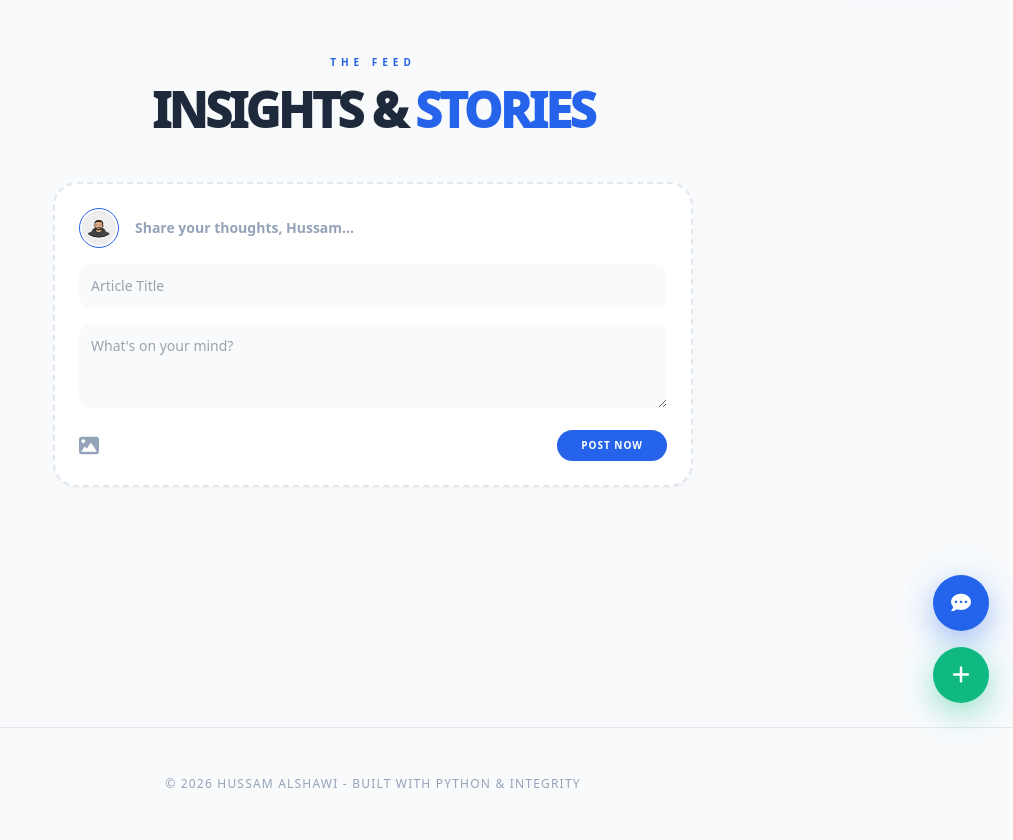
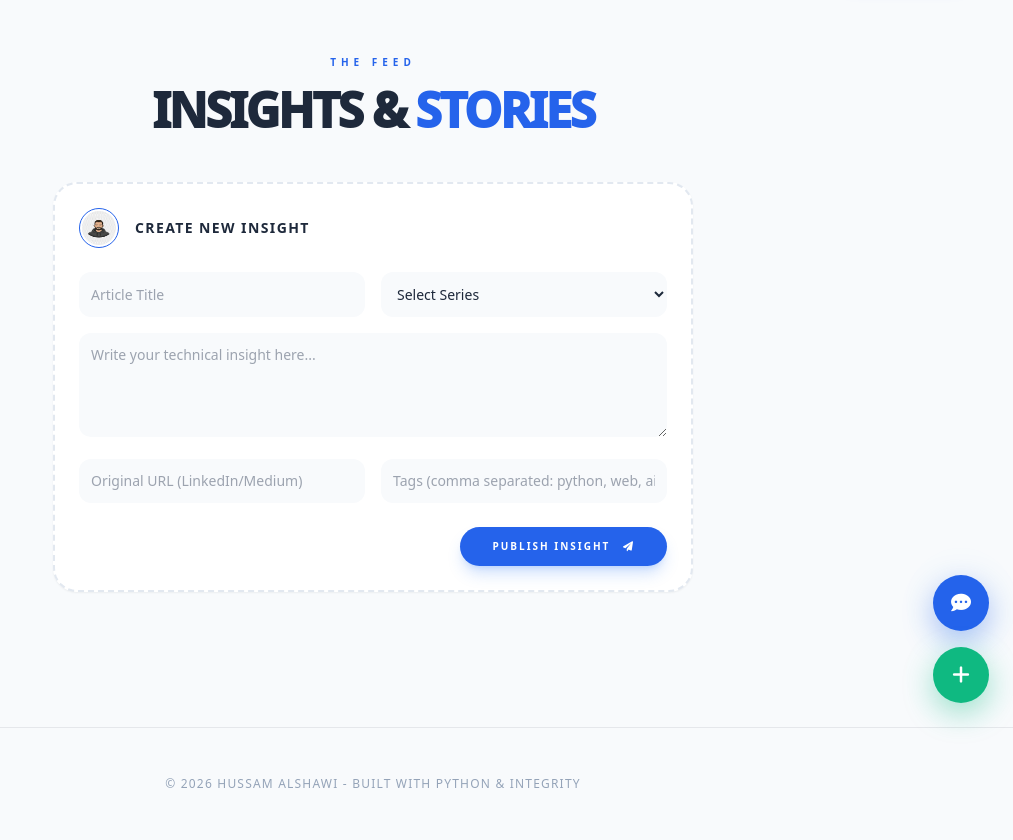
Before and after one commit to hussamahalshawi/hussamalshawi-portfolio, a Flask app: template App/templates/blogs.html in a window 1280 px wide. Shown: the part 73-913 px from the top of the page, without its empty margins (267-1280 px from the left). Run offline with Flask 3, Linux system fonts and the light colour scheme; the template is opened without the code that fills it, so the values that code supplies are empty; some libraries are stand-ins or nearby versions.

Commit message:
feat: refactor post creation form to align with Post & Series models including tags and URL

```diff
--- a/App/static/js/main.js
+++ b/App/static/js/main.js
@@ -292,3 +292,30 @@ async function openPostModal(postId) {
 function closePostModal() {
     document.getElementById('post-detail-modal').classList.add('hidden');
 }
+document.getElementById('add-post-form').addEventListener('submit', async (e) => {
+    e.preventDefault();
+
+    const payload = {
+        title: document.getElementById('post-title').value,
+        series_id: document.getElementById('post-series').value,
+        content: document.getElementById('post-content').value,
+        original_url: document.getElementById('post-url').value,
+        tags: document.getElementById('post-tags').value
+    };
+
+    try {
+        const response = await fetch('/api/posts/create', {
+            method: 'POST',
+            headers: { 'Content-Type': 'application/json' },
+            body: JSON.stringify(payload)
+        });
+
+        if (response.ok) {
+            Swal.fire({ icon: 'success', title: 'Success!', text: 'Post Published', timer: 1500 });
+            e.target.reset();
+            setTimeout(() => location.reload(), 1600);
+        }
+    } catch (error) {
+        console.error("Error:", error);
+    }
+});
--- a/App/templates/blogs.html
+++ b/App/templates/blogs.html
@@ -13,20 +13,44 @@
 
     <div class="max-w-2xl mx-auto px-4 space-y-8">
 
-        <div class="bg-white dark:bg-slate-900/50 rounded-[1.5rem] border-2 border-dashed border-slate-200 dark:border-slate-800 p-6 shadow-sm">
-            <div class="flex items-center gap-4 mb-4">
-                <img src="{{ url_for('static', filename='images/favicon.png') }}" class="w-10 h-10 rounded-full border border-blue-600 p-0.5">
-                <span class="text-sm font-bold text-slate-400">Share your thoughts, Hussam...</span>
-            </div>
-            <form id="add-post-form" class="space-y-4">
-                <input type="text" id="post-title" placeholder="Article Title" required class="w-full bg-slate-50 dark:bg-slate-800/50 border-none rounded-xl p-3 text-sm focus:ring-2 focus:ring-blue-600 outline-none dark:text-white">
-                <textarea id="post-content" rows="3" placeholder="What's on your mind?" required class="w-full bg-slate-50 dark:bg-slate-800/50 border-none rounded-xl p-3 text-sm focus:ring-2 focus:ring-blue-600 outline-none dark:text-white"></textarea>
-                <div class="flex justify-between items-center">
-                    <button type="button" class="text-slate-400 hover:text-blue-600 transition-colors text-xl"><i class="fas fa-image"></i></button>
-                    <button type="submit" class="bg-blue-600 text-white px-6 py-2 rounded-full text-[10px] font-black uppercase tracking-widest hover:bg-blue-700 transition-all">Post Now</button>
-                </div>
-            </form>
+        <div class="bg-white dark:bg-slate-900/50 rounded-[1.5rem] border-2 border-dashed border-slate-200 dark:border-slate-800 p-6 shadow-sm mb-8" data-aos="fade-up">
+    <div class="flex items-center gap-4 mb-6">
+        <img src="{{ url_for('static', filename='images/favicon.png') }}" class="w-10 h-10 rounded-full border border-blue-600 p-0.5">
+        <h3 class="text-sm font-black dark:text-white uppercase tracking-widest">Create New Insight</h3>
+    </div>
+
+    <form id="add-post-form" class="space-y-4">
+        <div class="grid grid-cols-1 md:grid-cols-2 gap-4">
+            <input type="text" id="post-title" placeholder="Article Title" required
+                   class="w-full bg-slate-50 dark:bg-slate-800/50 border-none rounded-xl p-3 text-sm focus:ring-2 focus:ring-blue-600 outline-none dark:text-white">
+
+            <select id="post-series" required
+                    class="w-full bg-slate-50 dark:bg-slate-800/50 border-none rounded-xl p-3 text-sm focus:ring-2 focus:ring-blue-600 outline-none dark:text-slate-300">
+                <option value="" disabled selected>Select Series</option>
+                {% for s in series_list %}
+                <option value="{{ s.id }}">{{ s.name }}</option>
+                {% endfor %}
+            </select>
         </div>
+
+        <textarea id="post-content" rows="4" placeholder="Write your technical insight here..." required
+                  class="w-full bg-slate-50 dark:bg-slate-800/50 border-none rounded-xl p-3 text-sm focus:ring-2 focus:ring-blue-600 outline-none dark:text-white"></textarea>
+
+        <div class="grid grid-cols-1 md:grid-cols-2 gap-4">
+            <input type="url" id="post-url" placeholder="Original URL (LinkedIn/Medium)"
+                   class="w-full bg-slate-50 dark:bg-slate-800/50 border-none rounded-xl p-3 text-sm focus:ring-2 focus:ring-blue-600 outline-none dark:text-white">
+
+            <input type="text" id="post-tags" placeholder="Tags (comma separated: python, web, ai)"
+                   class="w-full bg-slate-50 dark:bg-slate-800/50 border-none rounded-xl p-3 text-sm focus:ring-2 focus:ring-blue-600 outline-none dark:text-white">
+        </div>
+
+        <div class="flex justify-end pt-2">
+            <button type="submit" class="bg-blue-600 text-white px-8 py-3 rounded-full text-[10px] font-black uppercase tracking-[0.2em] hover:bg-blue-700 hover:scale-105 transition-all shadow-lg shadow-blue-500/25">
+                Publish Insight <i class="fas fa-paper-plane ml-2"></i>
+            </button>
+        </div>
+    </form>
+</div>
 
         {% for post in posts %}
         <article class="post-card group bg-white dark:bg-slate-900/50 rounded-[1.5rem] border border-slate-200 dark:border-slate-800 shadow-sm hover:shadow-xl transition-all duration-300 overflow-hidden cursor-pointer"
```
Also changed, not shown: App/routes/__init__.py (+33 -1 lines).
